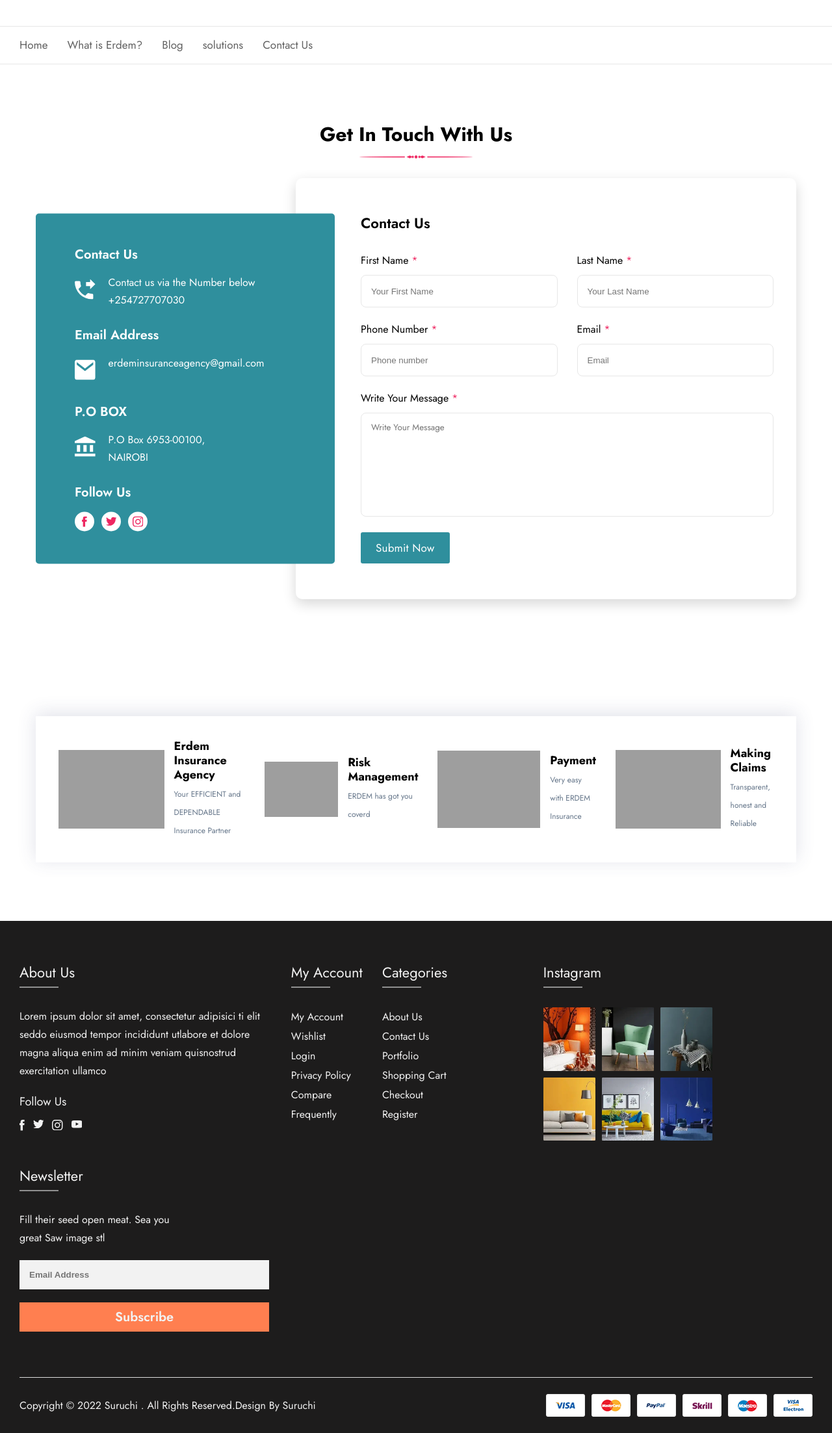
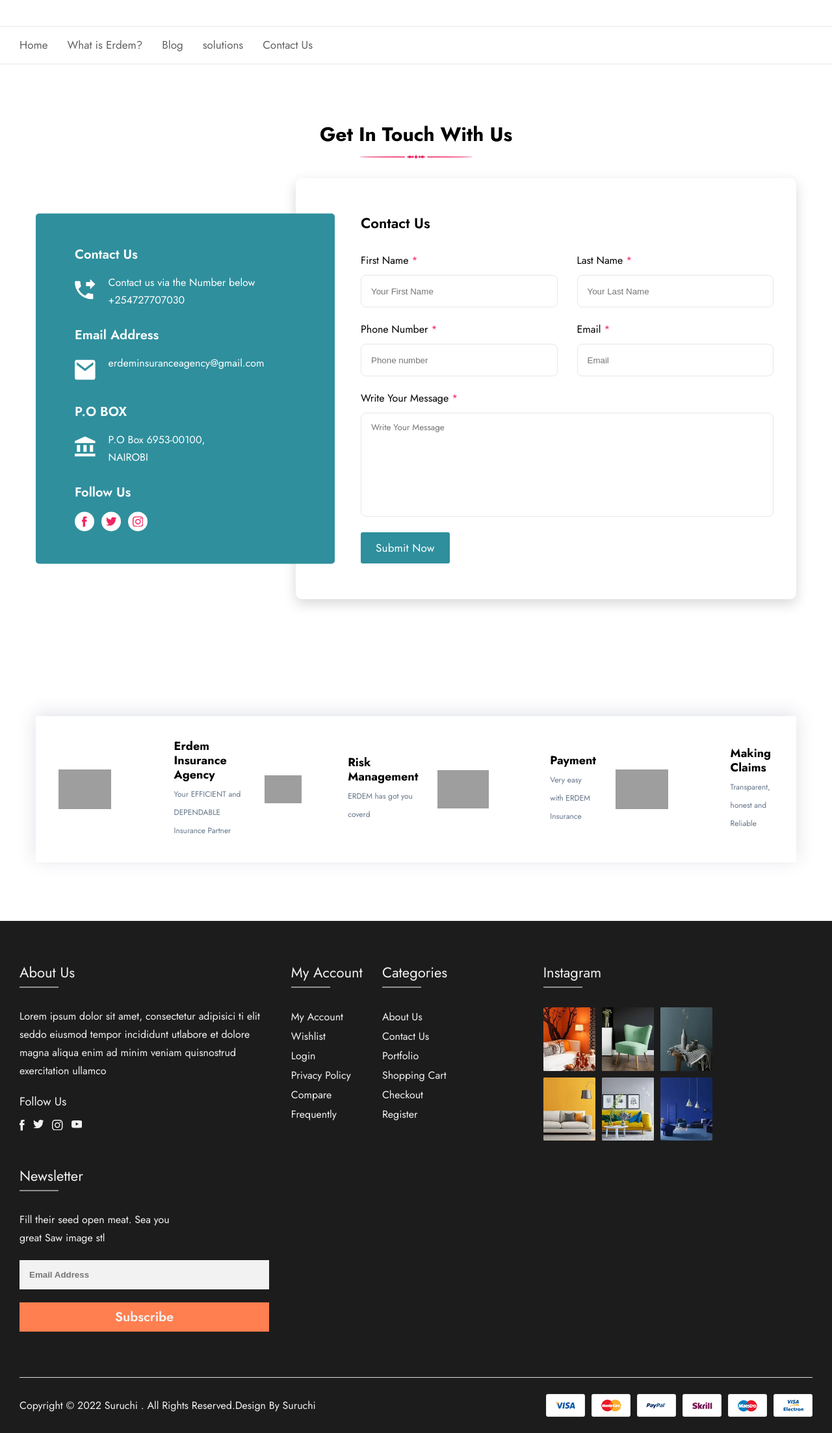
Before and after one commit to mumo254/erdem, a Django app: page /contact in a window 1280 px wide. Shown: the whole page at 65% size. Run offline with Django 3.2, Linux system fonts and the light colour scheme; some libraries are stand-ins or nearby versions; grey boxes are pictures that could not be loaded.

Commit message:
styling solution page

```diff
--- a/app/templates/contact.html
+++ b/app/templates/contact.html
@@ -295,7 +295,7 @@
                 <div class="shipping__section2--inner shipping__style3--inner d-flex justify-content-between">
                     <div class="shipping__items2 d-flex align-items-center">
                         <div class="shipping__items2--icon">
-                            <img src="https://cdn-icons.flaticon.com/png/128/3188/premium/3188255.png?token=exp=1652884769~hmac=f644c614fee8d8690d3311334ba881bd" alt="">
+                            <img src="https://cdn-icons.flaticon.com/png/512/3188/premium/3188255.png?token=exp=1652908800~hmac=2c351ee027ca9b98304b845df5be4733" alt="" style="width:50%">
                         </div>
                         <div class="shipping__items2--content">
                             <h2 class="shipping__items2--content__title h3">Erdem Insurance Agency</h2>
@@ -304,7 +304,7 @@
                     </div>
                     <div class="shipping__items2 d-flex align-items-center">
                         <div class="shipping__items2--icon">
-                            <img src="https://cdn-icons.flaticon.com/png/128/5341/premium/5341108.png?token=exp=1652884830~hmac=466f98d0e5df777afc6e25e9de30ac4a" alt="">
+                            <img src="https://cdn-icons.flaticon.com/png/512/5341/premium/5341108.png?token=exp=1652908840~hmac=bbcaae06a397ec8f1cec5b53cb8b6915" alt="" style="width:50%">
                         </div>
                         <div class="shipping__items2--content">
                             <h2 class="shipping__items2--content__title h3">Risk Management</h2>
@@ -313,7 +313,7 @@
                     </div>
                     <div class="shipping__items2 d-flex align-items-center">
                         <div class="shipping__items2--icon">
-                            <img src="https://cdn-icons.flaticon.com/png/128/2543/premium/2543190.png?token=exp=1652884905~hmac=dda4a0b63c95f4a5753f68adc066a43e" alt="">
+                            <img src="https://cdn-icons.flaticon.com/png/512/2543/premium/2543190.png?token=exp=1652909079~hmac=4ee617bec718cb6df1dbb8219e81aa6b" alt="" style="width:50%">
                         </div>
                         <div class="shipping__items2--content">
                             <h2 class="shipping__items2--content__title h3">Payment</h2>
@@ -322,7 +322,7 @@
                     </div>
                     <div class="shipping__items2 d-flex align-items-center">
                         <div class="shipping__items2--icon">
-                            <img src="https://cdn-icons.flaticon.com/png/128/6011/premium/6011694.png?token=exp=1652885000~hmac=2ac05c0aa43189db297744b5b4da3e4a" alt="">
+                            <img src="https://cdn-icons.flaticon.com/png/512/3585/premium/3585031.png?token=exp=1652909244~hmac=2d1bb6ffb735789d1335f22cac9d87d0" alt="" style="width:50%">
                         </div>
                         <div class="shipping__items2--content">
                             <h2 class="shipping__items2--content__title h3">Making Claims</h2>
```
Also changed, not shown: app/templates/about.html (+4 -4 lines), app/templates/index.html (+4 -4 lines).
